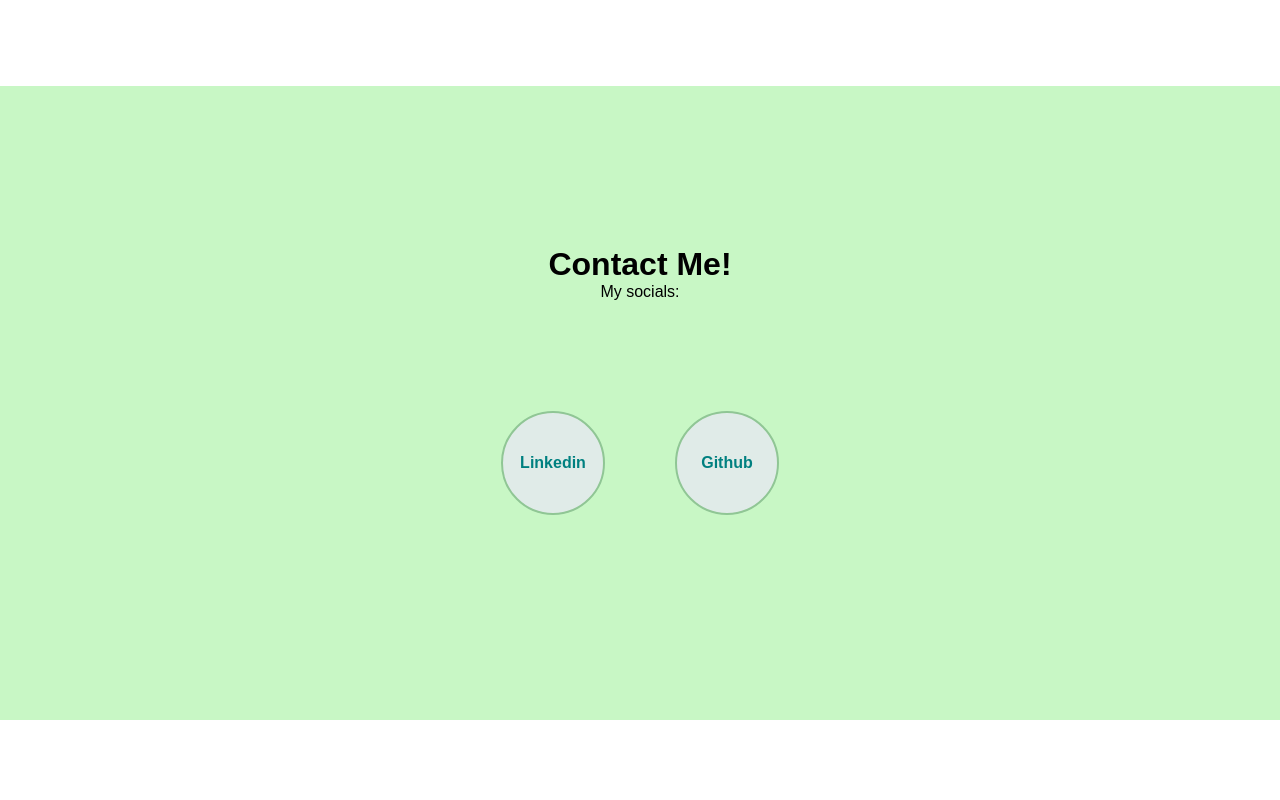
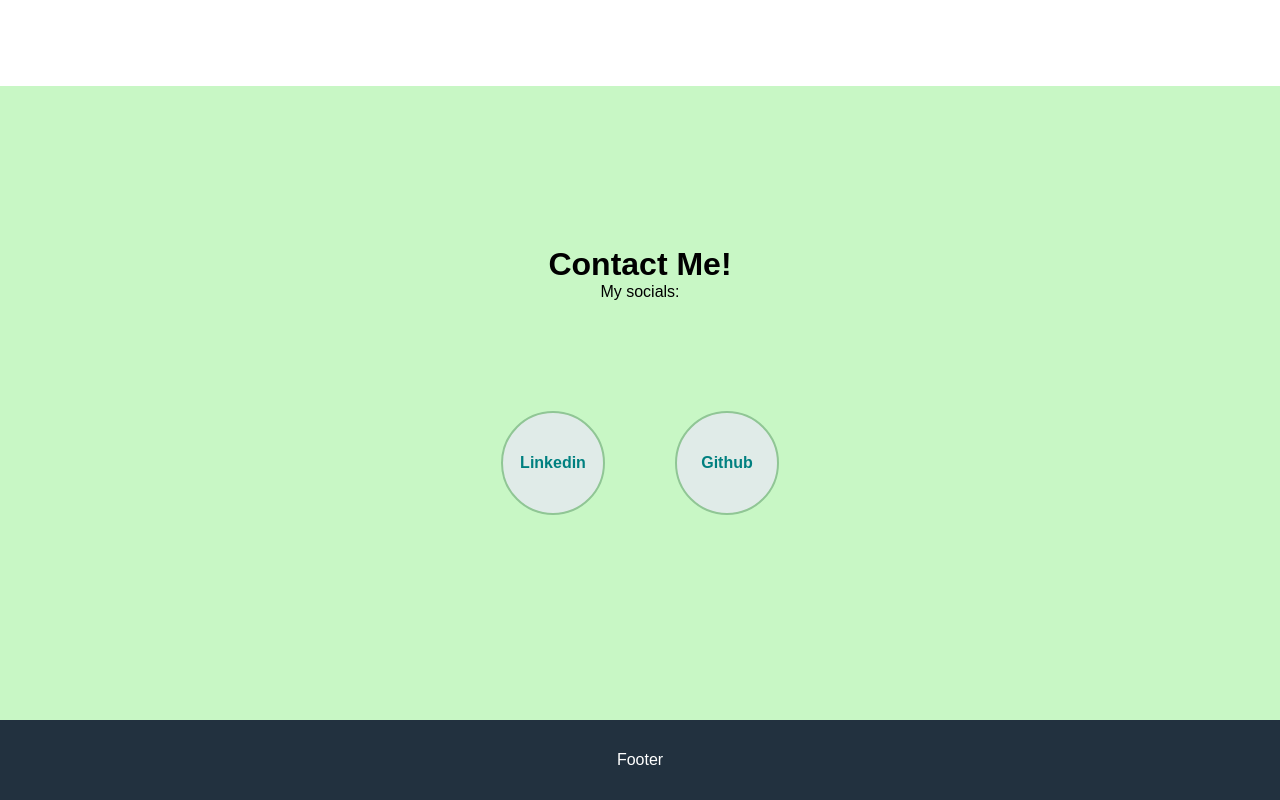
Before and after one commit to moris96/moris-portfolio-v2, a React (Create React App) app: page / in a window 1280 px wide. Shown: the part 1204-2004 px from the top of the page. Before the commit the page ends 1924 px from the top, so only its background shows below. Built offline with nearby package versions, Linux system fonts and the light colour scheme; a web font is replaced by a local one.

Commit message:
added footer and styles

```diff
--- a/src/App.js
+++ b/src/App.js
@@ -1,5 +1,6 @@
 import styles from "./App.module.scss";
 import NavBar from "./components/NavBar/NavBar";
+import Footer from "./components/NavBar/Footer/Footer";
 import Projects from "./pages/Projects/Projects";
 import Contact from "./pages/Contact/Contact";
 
@@ -19,6 +20,8 @@
 
       <Contact/>
 
+      <Footer/>
+
     </div>
   );
 };
--- a/src/components/NavBar/Footer/Footer.js
+++ b/src/components/NavBar/Footer/Footer.js
@@ -0,0 +1,13 @@
+import styles from "./Footer.module.scss";
+
+
+export default function Footer(){
+
+    return(
+        <>
+            <footer>
+                Footer
+            </footer>
+        </>
+    );
+};
--- a/src/components/NavBar/Footer/Footer.module.scss
+++ b/src/components/NavBar/Footer/Footer.module.scss
@@ -0,0 +1,10 @@
+footer {
+  padding: 20px;
+  background: #22313F;
+  color: white;
+  line-height: 40px;
+}
+
+footer a {
+  color: white;
+}
```
